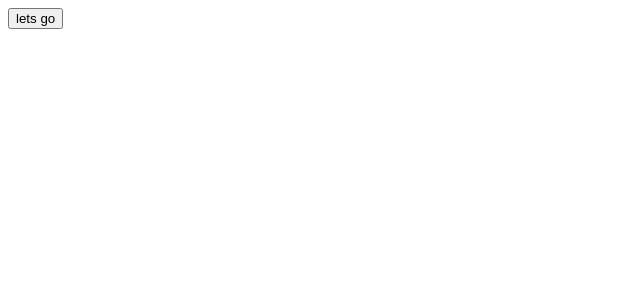
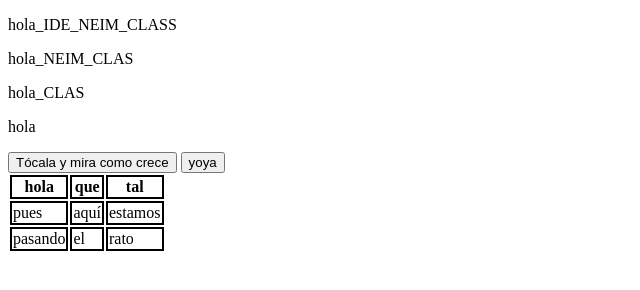
Before and after one commit to GuillermoModesto/desarrollo-web-cliente-2024, a plain HTML site: page test.html in a window 1280 px wide. Shown: the whole page, without its empty margins (0-640 px from the left). Drawn offline with Linux system fonts and the light colour scheme.

Commit message:
nueva teoria

```diff
--- /dev/null
+++ b/_helper_functions.js
@@ -0,0 +1 @@
+/* ir añadiendo funciones agradecidas */
--- /dev/null
+++ b/arbol_DOM.js
@@ -0,0 +1,25 @@
+window.onload = function() {
+    let parras = document.getElementsByTagName("p");
+    console.log(parras);
+
+    let pirris = document.getElementsByName("neim");
+    console.log(pirris);
+
+    let parris = document.getElementsByClassName("clas");
+    console.log(parris);
+
+    let parres = document.getElementById("ide");
+    console.log(parres);
+}
+
+function crece(){
+    let dedo = document.getElementsByTagName("table")[0];
+    dedo.setAttribute("width", Number(dedo.getAttribute("width")) + 50);
+    dedo.setAttribute("height", Number(dedo.getAttribute("height")) + 50);
+}
+
+function flacido(){
+    let dedo = document.getElementsByTagName("table")[0];
+    dedo.setAttribute("width", Number(dedo.getAttribute("width")) - 50);
+    dedo.setAttribute("height", Number(dedo.getAttribute("height")) - 50);
+}
--- a/test.html
+++ b/test.html
@@ -5,8 +5,40 @@
     <meta name="viewport" content="width=device-width, initial-scale=1.0">
     <title>Document</title>
     <script src="./ej20.js"></script>
+    <script src="arbol_DOM.js"></script>
+    <style>
+        td, th{
+            border: 2px solid black;
+        }
+    </style>
 </head>
 <body>
-    <button onclick="todo()">lets go</button>
+    <p id="ide" name="neim" class="clas">hola_IDE_NEIM_CLASS</p>
+    <p name="neim" class="clas">hola_NEIM_CLAS</p>
+    <p class="clas">hola_CLAS</p>
+    <p>hola</p>
+    <button onclick="crece()">Tócala y mira como crece</button>
+    <button onclick="flacido()">yoya</button>
+    <table>
+        <thead>
+            <tr>
+                <th>hola</th>
+                <th>que</th>
+                <th>tal</th>
+            </tr>
+        </thead>
+        <tbody>
+            <tr>
+                <td>pues</td>
+                <td>aquí</td>
+                <td>estamos</td>
+            </tr>
+            <tr>
+                <td>pasando</td>
+                <td>el</td>
+                <td>rato</td>
+            </tr>
+        </tbody>
+    </table>
 </body>
 </html>
```
